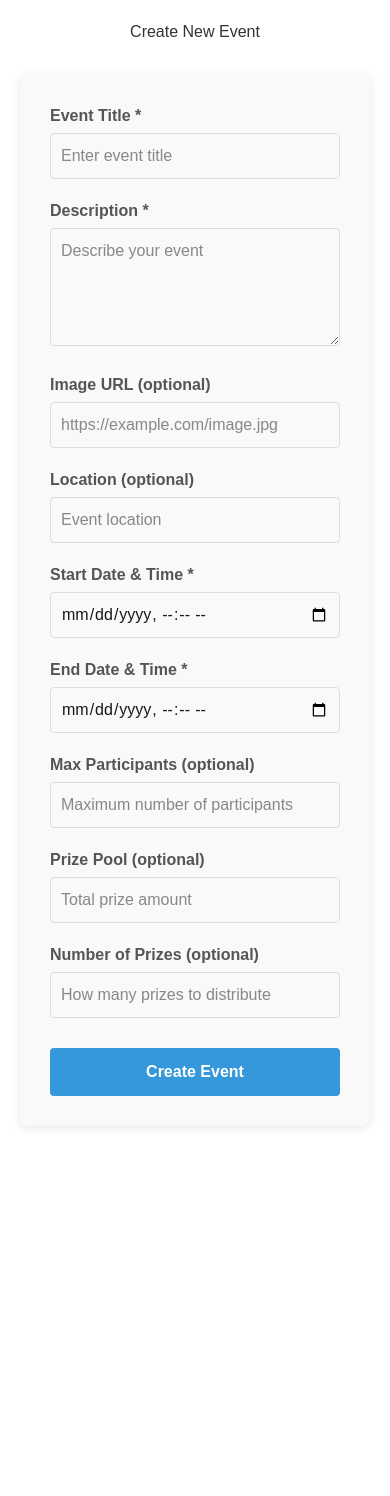
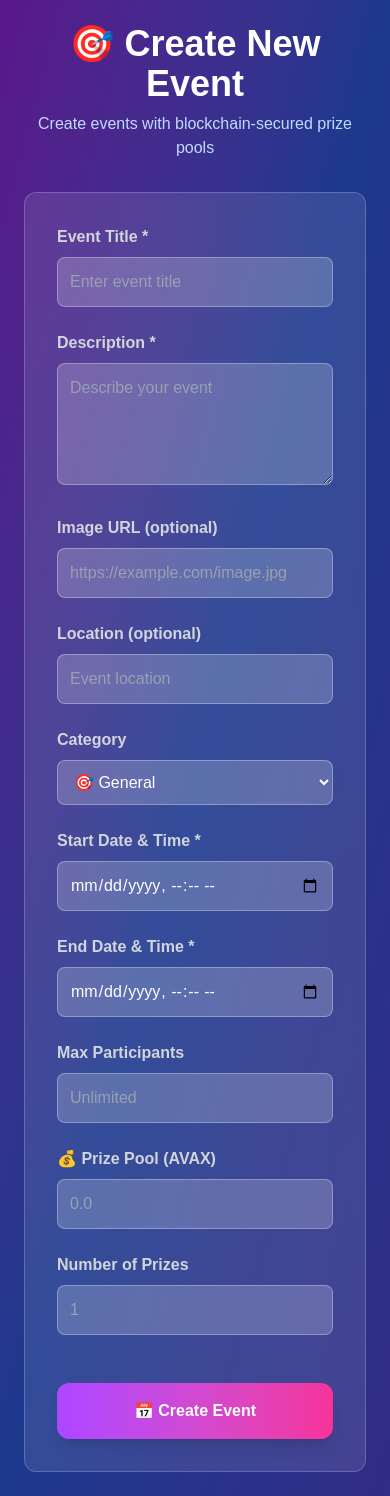
Before and after one commit to sanjaysagar12/binary-dot-frontend, a Next.js app: page /event/new in a window 390 px wide. Before the commit the page ends 1146 px from the top, so only its background shows below. Built offline with nearby package versions, Linux system fonts and the light colour scheme.

Commit message:
feat: integrate blockchain functionality for event creation with prize pool locking

```diff
--- a/app/event/new/page.tsx
+++ b/app/event/new/page.tsx
@@ -1,6 +1,99 @@
 'use client';
 
 import { useState } from 'react';
+import { ethers } from 'ethers';
+
+// Contract ABI and address from your contract page
+const CONTRACT_ABI = [
+	{
+		inputs: [],
+		stateMutability: 'nonpayable',
+		type: 'constructor',
+	},
+	{
+		anonymous: false,
+		inputs: [
+			{
+				indexed: false,
+				internalType: 'uint256',
+				name: 'totalAmount',
+				type: 'uint256',
+			},
+		],
+		name: 'FundsDistributed',
+		type: 'event',
+	},
+	{
+		anonymous: false,
+		inputs: [
+			{
+				indexed: false,
+				internalType: 'uint256',
+				name: 'amount',
+				type: 'uint256',
+			},
+		],
+		name: 'FundsLocked',
+		type: 'event',
+	},
+	{
+		inputs: [
+			{
+				internalType: 'address[]',
+				name: 'recipients',
+				type: 'address[]',
+			},
+			{
+				internalType: 'uint256[]',
+				name: 'amounts',
+				type: 'uint256[]',
+			},
+		],
+		name: 'distributeFunds',
+		outputs: [],
+		stateMutability: 'nonpayable',
+		type: 'function',
+	},
+	{
+		inputs: [],
+		name: 'getBalance',
+		outputs: [
+			{
+				internalType: 'uint256',
+				name: '',
+				type: 'uint256',
+			},
+		],
+		stateMutability: 'view',
+		type: 'function',
+	},
+	{
+		inputs: [],
+		name: 'host',
+		outputs: [
+			{
+				internalType: 'address',
+				name: '',
+				type: 'address',
+			},
+		],
+		stateMutability: 'view',
+		type: 'function',
+	},
+	{
+		inputs: [],
+		name: 'lockFunds',
+		outputs: [],
+		stateMutability: 'payable',
+		type: 'function',
+	},
+	{
+		stateMutability: 'payable',
+		type: 'receive',
+	},
+];
+
+const CONTRACT_ADDRESS = '0xA3C96Ba32732199E1C8B9501A95D75Fc97E94405';
 
 interface FormData {
 	title: string;
@@ -12,6 +105,7 @@ interface FormData {
 	maxParticipants: string;
 	prizePool: string;
 	numberOfPrizes: string;
+	tag: string;
 }
 
 interface FormErrors {
@@ -19,7 +113,25 @@ interface FormErrors {
 	description?: string;
 	startDate?: string;
 	endDate?: string;
+	prizePool?: string;
+	wallet?: string;
 }
+
+// Get contract instance
+const getEthereumContract = (): ethers.Contract | null => {
+	try {
+		if (!window.ethereum) return null;
+
+		const provider = new ethers.providers.Web3Provider(window.ethereum);
+		const signer = provider.getSigner();
+		const contract = new ethers.Contract(CONTRACT_ADDRESS, CONTRACT_ABI, signer);
+
+		return contract;
+	} catch (error) {
+		console.error('Error getting contract:', error);
+		return null;
+	}
+};
 
 export default function CreateEventPage() {
 	const [formData, setFormData] = useState<FormData>({
@@ -31,25 +143,150 @@ export default function CreateEventPage() {
 		endDate: '',
 		maxParticipants: '',
 		prizePool: '',
-    numberOfPrizes: ''
+		numberOfPrizes: '',
+		tag: '',
 	});
 
 	const [errors, setErrors] = useState<FormErrors>({});
 	const [isSubmitting, setIsSubmitting] = useState(false);
+	const [walletConnected, setWalletConnected] = useState(false);
+	const [walletAddress, setWalletAddress] = useState('');
+	const [contractBalance, setContractBalance] = useState('0');
+	const [lockingFunds, setLockingFunds] = useState(false);
 
-  const handleChange = (e: React.ChangeEvent<HTMLInputElement | HTMLTextAreaElement>) => {
+	const handleChange = (e: React.ChangeEvent<HTMLInputElement | HTMLTextAreaElement | HTMLSelectElement>) => {
 		const { name, value } = e.target;
 		setFormData(prev => ({
 			...prev,
-      [name]: value
+			[name]: value,
 		}));
 
 		// Clear error when user starts typing
 		if (errors[name as keyof FormErrors]) {
 			setErrors(prev => ({
 				...prev,
-        [name]: ''
+				[name]: '',
 			}));
+		}
+	};
+
+	// Connect wallet function
+	const connectWallet = async () => {
+		try {
+			if (!window.ethereum) {
+				alert('Please install MetaMask!');
+				return;
+			}
+
+			const accounts = await window.ethereum.request({
+				method: 'eth_requestAccounts',
+			});
+
+			// Switch to Avalanche Fuji network
+			await switchToFujiNetwork();
+
+			setWalletAddress(accounts[0]);
+			setWalletConnected(true);
+
+			// Get contract balance
+			await updateContractBalance();
+		} catch (error: any) {
+			console.error('Error connecting wallet:', error);
+			alert('Error connecting wallet: ' + (error?.message || 'Unknown error'));
+		}
+	};
+
+	// Switch to Fuji network
+	const switchToFujiNetwork = async () => {
+		try {
+			await window.ethereum.request({
+				method: 'wallet_switchEthereumChain',
+				params: [{ chainId: '0xA869' }], // 43113 in hex
+			});
+		} catch (switchError: any) {
+			if (switchError.code === 4902) {
+				await window.ethereum.request({
+					method: 'wallet_addEthereumChain',
+					params: [
+						{
+							chainId: '0xA869',
+							chainName: 'Avalanche Fuji Testnet',
+							nativeCurrency: {
+								name: 'AVAX',
+								symbol: 'AVAX',
+								decimals: 18,
+							},
+							rpcUrls: ['https://api.avax-test.network/ext/bc/C/rpc'],
+							blockExplorerUrls: ['https://testnet.snowtrace.io/'],
+						},
+					],
+				});
+			}
+		}
+	};
+
+	// Update contract balance
+	const updateContractBalance = async () => {
+		try {
+			const contract = getEthereumContract();
+			if (!contract) return;
+
+			const balance = await contract.getBalance();
+			const balanceInEther = ethers.utils.formatEther(balance);
+			setContractBalance(parseFloat(balanceInEther).toFixed(6));
+		} catch (error) {
+			console.error('Error getting contract balance:', error);
+			setContractBalance('0');
+		}
+	};
+
+	// Lock funds in smart contract
+	const lockPrizePoolFunds = async (prizePoolAmount: string): Promise<string | null> => {
+		try {
+			setLockingFunds(true);
+
+			const contract = getEthereumContract();
+			if (!contract) {
+				throw new Error('Contract not available');
+			}
+
+			const amountInWei = ethers.utils.parseEther(prizePoolAmount);
+
+			console.log('Locking prize pool funds:', {
+				amount: prizePoolAmount,
+				amountInWei: amountInWei.toString(),
+			});
+
+			// Call lockFunds with the prize pool amount
+			const transaction = await contract.lockFunds({
+				value: amountInWei,
+				gasLimit: 300000,
+			});
+
+			console.log('Prize pool lock transaction sent:', transaction.hash);
+
+			// Wait for confirmation
+			const receipt = await transaction.wait();
+			console.log('Prize pool lock confirmed:', receipt);
+
+			// Update contract balance
+			await updateContractBalance();
+
+			return transaction.hash;
+		} catch (error: any) {
+			console.error('Error locking prize pool funds:', error);
+
+			if (error.code === 'INSUFFICIENT_FUNDS') {
+				throw new Error('Insufficient AVAX for prize pool and gas fees');
+			} else if (error.code === 'USER_REJECTED') {
+				throw new Error('Transaction rejected by user');
+			} else if (error.message?.includes('execution reverted')) {
+				throw new Error('Transaction failed: ' + (error.reason || 'Contract execution reverted'));
+			} else {
+				throw new Error('Error locking funds: ' + (error?.message || 'Unknown error'));
+			}
+		} finally {
+			setLockingFunds(false);
 		}
 	};
 
@@ -76,6 +313,15 @@ export default function CreateEventPage() {
 			newErrors.endDate = 'End date must be after start date';
 		}
 
+		// Validate prize pool and wallet connection
+		if (formData.prizePool && parseFloat(formData.prizePool) > 0) {
+			if (!walletConnected) {
+				newErrors.wallet = 'Please connect your wallet to lock prize pool funds';
+			} else if (parseFloat(formData.prizePool) <= 0) {
+				newErrors.prizePool = 'Prize pool must be greater than 0';
+			}
+		}
+
 		return newErrors;
 	};
 
@@ -99,30 +345,48 @@ export default function CreateEventPage() {
 				return;
 			}
 
-      // Prepare the data
+			let blockchainTxHash = null;
+
+			// If there's a prize pool, lock funds in smart contract first
+			if (formData.prizePool && parseFloat(formData.prizePool) > 0 && walletConnected) {
+				try {
+					blockchainTxHash = await lockPrizePoolFunds(formData.prizePool);
+					alert(`Prize pool locked successfully! Transaction: ${blockchainTxHash}`);
+				} catch (lockError: any) {
+					alert(`Failed to lock prize pool: ${lockError.message}`);
+					return;
+				}
+			}
+
+			// Prepare the data for event creation
 			const submitData = {
 				title: formData.title,
 				description: formData.description,
 				image: formData.image || undefined,
 				location: formData.location || undefined,
+				tag: formData.tag || 'general',
 				startDate: new Date(formData.startDate).toISOString(),
 				endDate: new Date(formData.endDate).toISOString(),
 				maxParticipants: formData.maxParticipants ? parseInt(formData.maxParticipants) : undefined,
 				prizePool: formData.prizePool ? parseFloat(formData.prizePool) : undefined,
-        numberOfPrizes: formData.numberOfPrizes ? parseInt(formData.numberOfPrizes) : undefined
+				numberOfPrizes: formData.numberOfPrizes ? parseInt(formData.numberOfPrizes) : undefined,
+				// Add blockchain transaction hash if funds were locked
+				blockchainTxHash: blockchainTxHash,
+				contractAddress: blockchainTxHash ? CONTRACT_ADDRESS : undefined,
+				walletAddress: walletConnected ? walletAddress : undefined,
 			};
 
 			const response = await fetch('http://localhost:3000/api/event/create', {
 				method: 'POST',
 				headers: {
 					'Content-Type': 'application/json',
-          'Authorization': `Bearer ${token}`
+					Authorization: `Bearer ${token}`,
 				},
-        body: JSON.stringify(submitData)
+				body: JSON.stringify(submitData),
 			});
 
 			if (response.ok) {
-        alert('Event created successfully!');
+				alert('Event created successfully with prize pool locked in smart contract!');
 				// Clear form
 				setFormData({
 					title: '',
@@ -133,10 +397,11 @@ export default function CreateEventPage() {
 					endDate: '',
 					maxParticipants: '',
 					prizePool: '',
-          numberOfPrizes: ''
+					numberOfPrizes: '',
+					tag: '',
 				});
 				// Optional: redirect to events list
-        // window.location.href = '/events';
+				window.location.href = '/event';
 			} else {
 				const errorData = await response.json();
 				alert(`Error creating event: ${errorData.message || 'Unknown error'}`);
@@ -150,15 +415,54 @@ export default function CreateEventPage() {
 	};
 
 	return (
-    <div style={{ maxWidth: '600px', margin: '0 auto', padding: '20px' }}>
-      <h1 style={{ textAlign: 'center', marginBottom: '30px', color: '#333' }}>
-        Create New Event
-      </h1>
+		<div className="min-h-screen bg-gradient-to-br from-purple-900 via-blue-900 to-indigo-900 p-6">
+			<div className="max-w-4xl mx-auto">
+				<div className="text-center mb-8">
+					<h1 className="text-4xl font-bold text-white mb-2">🎯 Create New Event</h1>
+					<p className="text-blue-200">Create events with blockchain-secured prize pools</p>
+				</div>
 
-      <form onSubmit={handleSubmit} style={{ backgroundColor: '#f9f9f9', padding: '30px', borderRadius: '8px', boxShadow: '0 2px 10px rgba(0,0,0,0.1)' }}>
+				{/* Wallet Connection Section */}
+				{formData.prizePool && parseFloat(formData.prizePool) > 0 && (
+					<div className="bg-white/10 backdrop-blur-lg rounded-xl p-6 border border-white/20 mb-6">
+						<h2 className="text-xl font-semibold text-white mb-4 flex items-center">
+							🔗 Wallet Connection (Required for Prize Pool)
+						</h2>
+
+						{!walletConnected ? (
+							<div className="text-center">
+								<button
+									onClick={connectWallet}
+									type="button"
+									className="bg-gradient-to-r from-purple-500 to-pink-500 hover:from-purple-600 hover:to-pink-600 text-white font-bold py-3 px-8 rounded-xl transition duration-200 transform hover:scale-105 shadow-lg"
+								>
+									🦊 Connect MetaMask to Lock Prize Pool
+								</button>
+								<p className="text-gray-300 text-sm mt-2">
+									Required to lock prize pool funds in smart contract
+								</p>
+							</div>
+						) : (
+							<div className="grid grid-cols-1 md:grid-cols-2 gap-4 text-sm">
+								<div>
+									<p className="text-gray-300">Connected Wallet:</p>
+									<p className="text-white font-mono break-all">{walletAddress}</p>
+								</div>
+								<div>
+									<p className="text-gray-300">Contract Balance:</p>
+									<p className="text-white font-bold">{contractBalance} AVAX</p>
+								</div>
+							</div>
+						)}
+						{errors.wallet && <p className="text-red-400 text-sm mt-2">{errors.wallet}</p>}
+					</div>
+				)}
+
+				<div className="bg-white/10 backdrop-blur-lg rounded-xl p-8 border border-white/20">
+					<form onSubmit={handleSubmit} className="space-y-6">
 						{/* Title */}
-        <div style={{ marginBottom: '20px' }}>
-          <label style={{ display: 'block', marginBottom: '5px', fontWeight: 'bold', color: '#555' }}>
+						<div>
+							<label className="block text-gray-300 mb-2 font-semibold">
 								Event Title *
 							</label>
 							<input
@@ -166,21 +470,15 @@ export default function CreateEventPage() {
 								name="title"
 								value={formData.title}
 								onChange={handleChange}
-            style={{
-              width: '100%',
-              padding: '10px',
-              border: errors.title ? '2px solid #e74c3c' : '1px solid #ddd',
-              borderRadius: '4px',
-              fontSize: '16px'
-            }}
+								className={`w-full p-3 bg-white/20 border ${errors.title ? 'border-red-400' : 'border-white/30'} rounded-lg text-white placeholder-gray-400 focus:outline-none focus:border-purple-400 focus:ring-2 focus:ring-purple-400/20`}
 								placeholder="Enter event title"
 							/>
-          {errors.title && <span style={{ color: '#e74c3c', fontSize: '14px' }}>{errors.title}</span>}
+							{errors.title && <span className="text-red-400 text-sm">{errors.title}</span>}
 						</div>
 
 						{/* Description */}
-        <div style={{ marginBottom: '20px' }}>
-          <label style={{ display: 'block', marginBottom: '5px', fontWeight: 'bold', color: '#555' }}>
+						<div>
+							<label className="block text-gray-300 mb-2 font-semibold">
 								Description *
 							</label>
 							<textarea
@@ -188,22 +486,15 @@ export default function CreateEventPage() {
 								value={formData.description}
 								onChange={handleChange}
 								rows={4}
-            style={{
-              width: '100%',
-              padding: '10px',
-              border: errors.description ? '2px solid #e74c3c' : '1px solid #ddd',
-              borderRadius: '4px',
-              fontSize: '16px',
-              resize: 'vertical'
-            }}
+								className={`w-full p-3 bg-white/20 border ${errors.description ? 'border-red-400' : 'border-white/30'} rounded-lg text-white placeholder-gray-400 focus:outline-none focus:border-purple-400 focus:ring-2 focus:ring-purple-400/20 resize-vertical`}
 								placeholder="Describe your event"
 							/>
-          {errors.description && <span style={{ color: '#e74c3c', fontSize: '14px' }}>{errors.description}</span>}
+							{errors.description && <span className="text-red-400 text-sm">{errors.description}</span>}
 						</div>
 
 						{/* Image URL */}
-        <div style={{ marginBottom: '20px' }}>
-          <label style={{ display: 'block', marginBottom: '5px', fontWeight: 'bold', color: '#555' }}>
+						<div>
+							<label className="block text-gray-300 mb-2 font-semibold">
 								Image URL (optional)
 							</label>
 							<input
@@ -211,20 +502,15 @@ export default function CreateEventPage() {
 								name="image"
 								value={formData.image}
 								onChange={handleChange}
-            style={{
-              width: '100%',
-              padding: '10px',
-              border: '1px solid #ddd',
-              borderRadius: '4px',
-              fontSize: '16px'
-            }}
+								className="w-full p-3 bg-white/20 border border-white/30 rounded-lg text-white placeholder-gray-400 focus:outline-none focus:border-purple-400 focus:ring-2 focus:ring-purple-400/20"
 								placeholder="https://example.com/image.jpg"
 							/>
 						</div>
 
-        {/* Location */}
-        <div style={{ marginBottom: '20px' }}>
-          <label style={{ display: 'block', marginBottom: '5px', fontWeight: 'bold', color: '#555' }}>
+						{/* Location and Tag Row */}
+						<div className="grid grid-cols-1 md:grid-cols-2 gap-6">
+							<div>
+								<label className="block text-gray-300 mb-2 font-semibold">
 									Location (optional)
 								</label>
 								<input
@@ -232,20 +518,56 @@ export default function CreateEventPage() {
 									name="location"
 									value={formData.location}
 									onChange={handleChange}
-            style={{
-              width: '100%',
-              padding: '10px',
-              border: '1px solid #ddd',
-              borderRadius: '4px',
-              fontSize: '16px'
-            }}
+									className="w-full p-3 bg-white/20 border border-white/30 rounded-lg text-white placeholder-gray-400 focus:outline-none focus:border-purple-400 focus:ring-2 focus:ring-purple-400/20"
 									placeholder="Event location"
 								/>
 							</div>
 
-        {/* Start Date */}
-        <div style={{ marginBottom: '20px' }}>
-          <label style={{ display: 'block', marginBottom: '5px', fontWeight: 'bold', color: '#555' }}>
+							<div>
+								<label className="block text-gray-300 mb-2 font-semibold">
+									Category
+								</label>
+								<select
+									name="tag"
+									value={formData.tag}
+									onChange={handleChange}
+									className="w-full p-3 bg-white/20 border border-white/30 rounded-lg text-white focus:outline-none focus:border-purple-400 focus:ring-2 focus:ring-purple-400/20"
+								>
+									<option value="general" className="bg-gray-800">
+										🎯 General
+									</option>
+									<option value="gaming" className="bg-gray-800">
+										🎮 Gaming
+									</option>
+									<option value="sports" className="bg-gray-800">
+										⚽ Sports
+									</option>
+									<option value="tech" className="bg-gray-800">
+										💻 Tech
+									</option>
+									<option value="music" className="bg-gray-800">
+										🎵 Music
+									</option>
+									<option value="art" className="bg-gray-800">
+										🎨 Art
+									</option>
+									<option value="food" className="bg-gray-800">
+										🍕 Food
+									</option>
+									<option value="education" className="bg-gray-800">
+										📚 Education
+									</option>
+									<option value="business" className="bg-gray-800">
+										💼 Business
+									</option>
+								</select>
+							</div>
+						</div>
+
+						{/* Date Range */}
+						<div className="grid grid-cols-1 md:grid-cols-2 gap-6">
+							<div>
+								<label className="block text-gray-300 mb-2 font-semibold">
 									Start Date & Time *
 								</label>
 								<input
@@ -253,20 +575,13 @@ export default function CreateEventPage() {
 									name="startDate"
 									value={formData.startDate}
 									onChange={handleChange}
-            style={{
-              width: '100%',
-              padding: '10px',
-              border: errors.startDate ? '2px solid #e74c3c' : '1px solid #ddd',
-              borderRadius: '4px',
-              fontSize: '16px'
-            }}
+									className={`w-full p-3 bg-white/20 border ${errors.startDate ? 'border-red-400' : 'border-white/30'} rounded-lg text-white focus:outline-none focus:border-purple-400 focus:ring-2 focus:ring-purple-400/20`}
 								/>
-          {errors.startDate && <span style={{ color: '#e74c3c', fontSize: '14px' }}>{errors.startDate}</span>}
+								{errors.startDate && <span className="text-red-400 text-sm">{errors.startDate}</span>}
 							</div>
 
-        {/* End Date */}
-        <div style={{ marginBottom: '20px' }}>
-          <label style={{ display: 'block', marginBottom: '5px', fontWeight: 'bold', color: '#555' }}>
+							<div>
+								<label className="block text-gray-300 mb-2 font-semibold">
 									End Date & Time *
 								</label>
 								<input
@@ -274,21 +589,17 @@ export default function CreateEventPage() {
 									name="endDate"
 									value={formData.endDate}
 									onChange={handleChange}
-            style={{
-              width: '100%',
-              padding: '10px',
-              border: errors.endDate ? '2px solid #e74c3c' : '1px solid #ddd',
-              borderRadius: '4px',
-              fontSize: '16px'
-            }}
+									className={`w-full p-3 bg-white/20 border ${errors.endDate ? 'border-red-400' : 'border-white/30'} rounded-lg text-white focus:outline-none focus:border-purple-400 focus:ring-2 focus:ring-purple-400/20`}
 								/>
-          {errors.endDate && <span style={{ color: '#e74c3c', fontSize: '14px' }}>{errors.endDate}</span>}
+								{errors.endDate && <span className="text-red-400 text-sm">{errors.endDate}</span>}
+							</div>
 						</div>
 
-        {/* Max Participants */}
-        <div style={{ marginBottom: '20px' }}>
-          <label style={{ display: 'block', marginBottom: '5px', fontWeight: 'bold', color: '#555' }}>
-            Max Participants (optional)
+						{/* Event Settings */}
+						<div className="grid grid-cols-1 md:grid-cols-3 gap-6">
+							<div>
+								<label className="block text-gray-300 mb-2 font-semibold">
+									Max Participants
 								</label>
 								<input
 									type="number"
@@ -296,21 +607,14 @@ export default function CreateEventPage() {
 									value={formData.maxParticipants}
 									onChange={handleChange}
 									min="1"
-            style={{
-              width: '100%',
-              padding: '10px',
-              border: '1px solid #ddd',
-              borderRadius: '4px',
-              fontSize: '16px'
-            }}
-            placeholder="Maximum number of participants"
+									className="w-full p-3 bg-white/20 border border-white/30 rounded-lg text-white placeholder-gray-400 focus:outline-none focus:border-purple-400 focus:ring-2 focus:ring-purple-400/20"
+									placeholder="Unlimited"
 								/>
 							</div>
 
-        {/* Prize Pool */}
-        <div style={{ marginBottom: '20px' }}>
-          <label style={{ display: 'block', marginBottom: '5px', fontWeight: 'bold', color: '#555' }}>
-            Prize Pool (optional)
+							<div>
+								<label className="block text-gray-300 mb-2 font-semibold">
+									💰 Prize Pool (AVAX)
 								</label>
 								<input
 									type="number"
@@ -318,22 +622,21 @@ export default function CreateEventPage() {
 									value={formData.prizePool}
 									onChange={handleChange}
 									min="0"
-            step="0.01"
-            style={{
-              width: '100%',
-              padding: '10px',
-              border: '1px solid #ddd',
-              borderRadius: '4px',
-              fontSize: '16px'
-            }}
-            placeholder="Total prize amount"
+									step="0.001"
+									className={`w-full p-3 bg-white/20 border ${errors.prizePool ? 'border-red-400' : 'border-white/30'} rounded-lg text-white placeholder-gray-400 focus:outline-none focus:border-purple-400 focus:ring-2 focus:ring-purple-400/20`}
+									placeholder="0.0"
 								/>
+								{errors.prizePool && <span className="text-red-400 text-sm">{errors.prizePool}</span>}
+								{formData.prizePool && parseFloat(formData.prizePool) > 0 && (
+									<p className="text-yellow-300 text-xs mt-1">
+										🔒 This amount will be locked in smart contract
+									</p>
+								)}
 							</div>
 
-        {/* Number of Prizes */}
-        <div style={{ marginBottom: '30px' }}>
-          <label style={{ display: 'block', marginBottom: '5px', fontWeight: 'bold', color: '#555' }}>
-            Number of Prizes (optional)
+							<div>
+								<label className="block text-gray-300 mb-2 font-semibold">
+									Number of Prizes
 								</label>
 								<input
 									type="number"
@@ -341,37 +644,49 @@ export default function CreateEventPage() {
 									value={formData.numberOfPrizes}
 									onChange={handleChange}
 									min="1"
-            style={{
-              width: '100%',
-              padding: '10px',
-              border: '1px solid #ddd',
-              borderRadius: '4px',
-              fontSize: '16px'
-            }}
-            placeholder="How many prizes to distribute"
+									className="w-full p-3 bg-white/20 border border-white/30 rounded-lg text-white placeholder-gray-400 focus:outline-none focus:border-purple-400 focus:ring-2 focus:ring-purple-400/20"
+									placeholder="1"
 								/>
+							</div>
 						</div>
 
 						{/* Submit Button */}
+						<div className="pt-6">
 							<button
 								type="submit"
-          disabled={isSubmitting}
-          style={{
-            width: '100%',
-            padding: '12px',
-            backgroundColor: isSubmitting ? '#95a5a6' : '#3498db',
-            color: 'white',
-            border: 'none',
-            borderRadius: '4px',
-            fontSize: '16px',
-            fontWeight: 'bold',
-            cursor: isSubmitting ? 'not-allowed' : 'pointer',
-            transition: 'background-color 0.3s'
-          }}
+								disabled={isSubmitting || lockingFunds}
+								className="w-full bg-gradient-to-r from-purple-500 to-pink-500 hover:from-purple-600 hover:to-pink-600 disabled:from-gray-500 disabled:to-gray-600 disabled:cursor-not-allowed text-white font-bold py-4 px-8 rounded-xl transition duration-200 transform hover:scale-105 shadow-lg"
 							>
-          {isSubmitting ? 'Creating Event...' : 'Create Event'}
+								{lockingFunds ? (
+									'🔒 Locking Prize Pool...'
+								) : isSubmitting ? (
+									'📅 Creating Event...'
+								) : formData.prizePool && parseFloat(formData.prizePool) > 0 ? (
+									'🔒 Create Event & Lock Prize Pool'
+								) : (
+									'📅 Create Event'
+								)}
 							</button>
+						</div>
+
+						{/* Info Section */}
+						{formData.prizePool && parseFloat(formData.prizePool) > 0 && (
+							<div className="bg-blue-500/20 rounded-lg p-4 mt-4">
+								<h3 className="text-blue-200 font-semibold mb-2">🔒 Blockchain Integration</h3>
+								<ul className="text-blue-100 text-sm space-y-1">
+									<li>• Prize pool will be locked in smart contract</li>
+									<li>• Funds are secured on Avalanche Fuji Testnet</li>
+									<li>• Only you can distribute prizes to winners</li>
+									<li>• Transaction hash will be stored with event</li>
+								</ul>
+								<div className="mt-3 text-xs text-blue-200">
+									<p>Contract: {CONTRACT_ADDRESS}</p>
+								</div>
+							</div>
+						)}
 					</form>
+				</div>
+			</div>
 		</div>
 	);
 }
```
Lines whose indentation alone changed are shown as unchanged.
